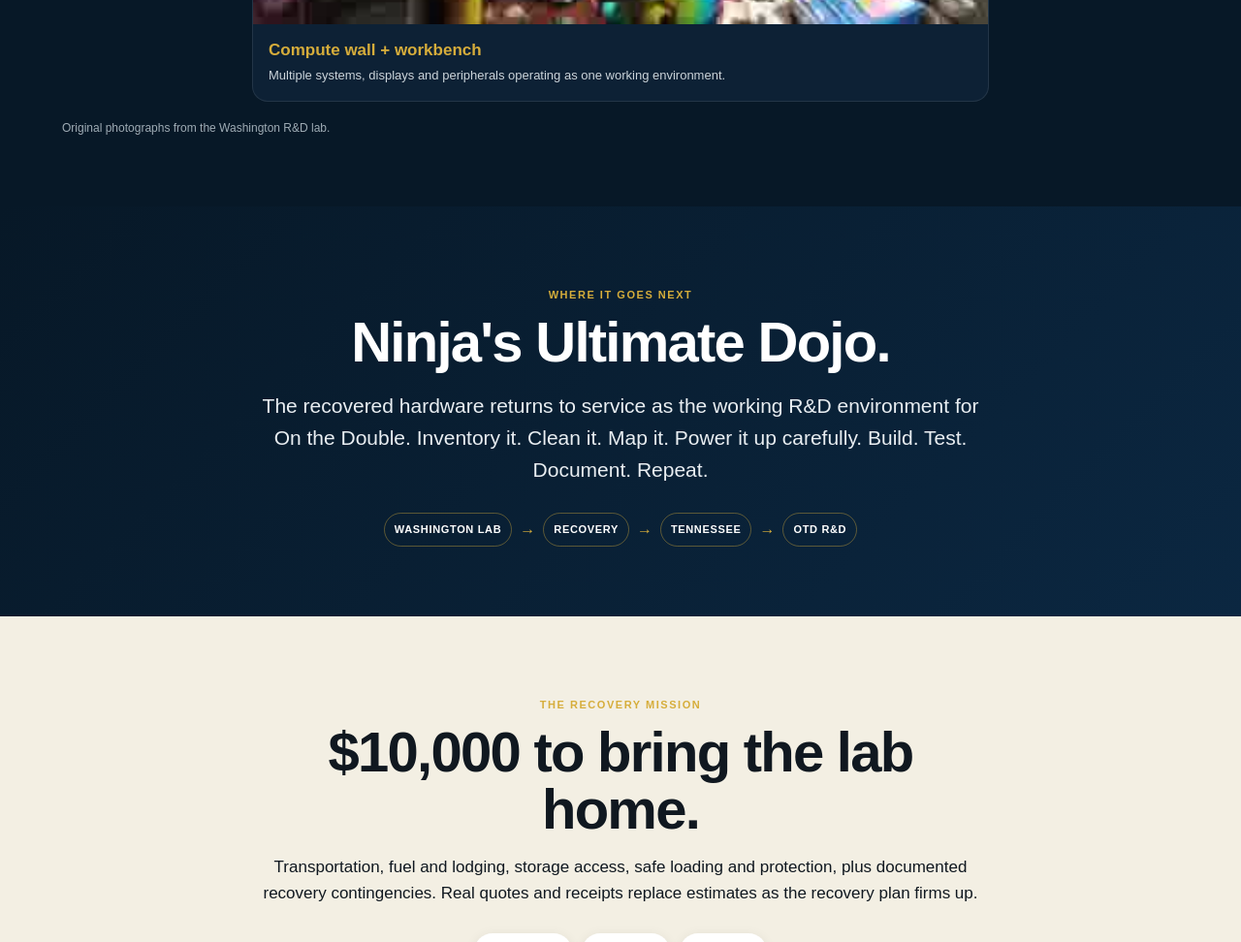
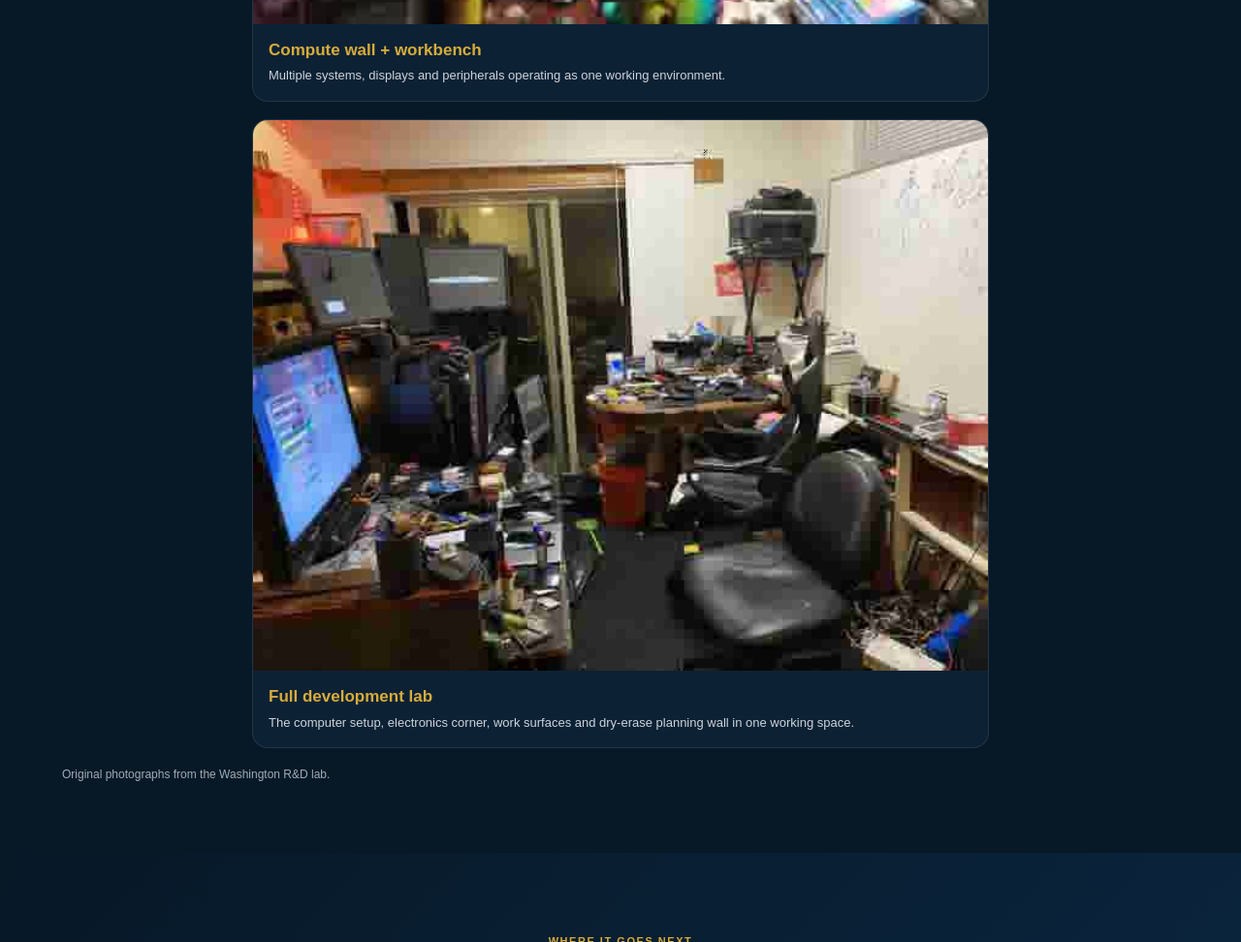
Before and after one commit to dinididit/BRING-THE-LAB-HOME, a website: page index.html in a window 1280 px wide. Shown: the part 1920-2892 px from the top of the page at 97% size. Drawn offline with Linux system fonts and the light colour scheme.

Commit message:
Replace greenhouse card with full lab hero frame

```diff
--- a/index.html
+++ b/index.html
@@ -57,6 +57,10 @@
             <img src="assets/lab-workbench.jpg" alt="Dense Washington lab workbench with computers, displays, peripheral equipment and cabling." loading="lazy" />
             <figcaption><b>Compute wall + workbench</b><span>Multiple systems, displays and peripherals operating as one working environment.</span></figcaption>
           </figure>
+          <figure class="card full-lab-card">
+            <img src="assets/hero-lab.jpg" alt="Full view of the Washington R&D lab showing the development corner, computer stations, electronics work area and dry-erase wall." loading="lazy" />
+            <figcaption><b>Full development lab</b><span>The computer setup, electronics corner, work surfaces and dry-erase planning wall in one working space.</span></figcaption>
+          </figure>
         </div>
         <p class="receipt-foot">Original photographs from the Washington R&amp;D lab.</p>
       </div>
```
